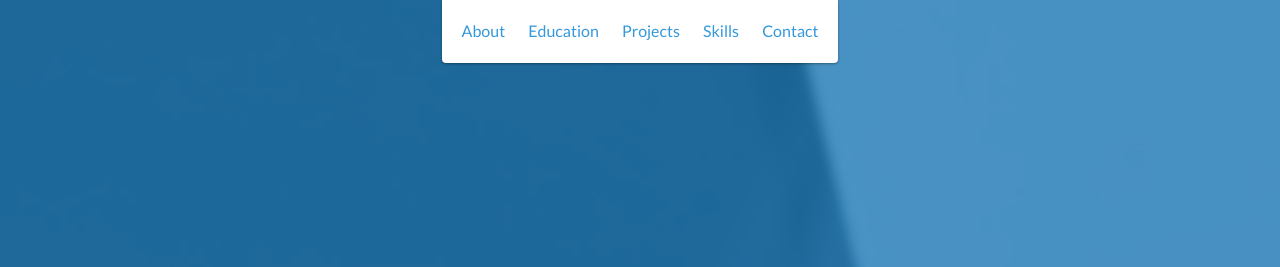
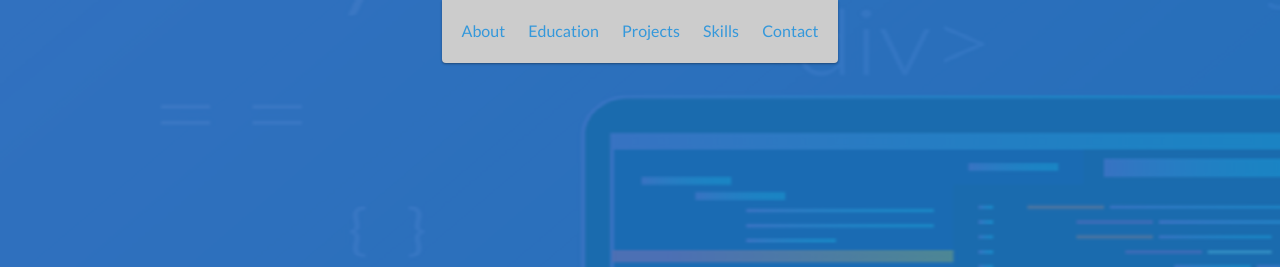
Before and after one commit to WonyikCho/362-Assignment_5, a website: page index.html in a window 1280 px wide. Shown: the top 267 px of the page. Drawn offline with nearby package versions, Linux system fonts and the light colour scheme; files that its build step writes are made by us from their sources; files whose address does not match are found by name.

Commit message:
Update styles.scss

```diff
--- a/scss/styles.scss
+++ b/scss/styles.scss
@@ -38,7 +38,7 @@ $base-color: #3498db;
 $base-color-hover: darken($base-color, 10%);
 
 // Define background colors
-$background: #fff;
+$background: #ccc;
 $background-alt: #f2f2f5;
 
 // Define border colors
@@ -350,7 +350,7 @@ footer {
     height: 100vh;
     min-height: 500px;
     max-height: 1080px;
-    background: url(../images/lead-bg.jpg);
+    background: url(../images/Best-Code-and-Text-Editors.png);
     background-size: cover;
     padding: 15px;
     overflow: hidden;
```
